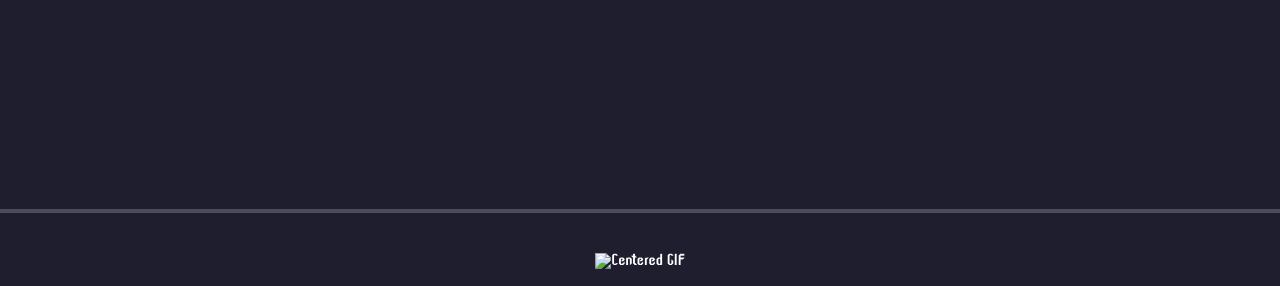
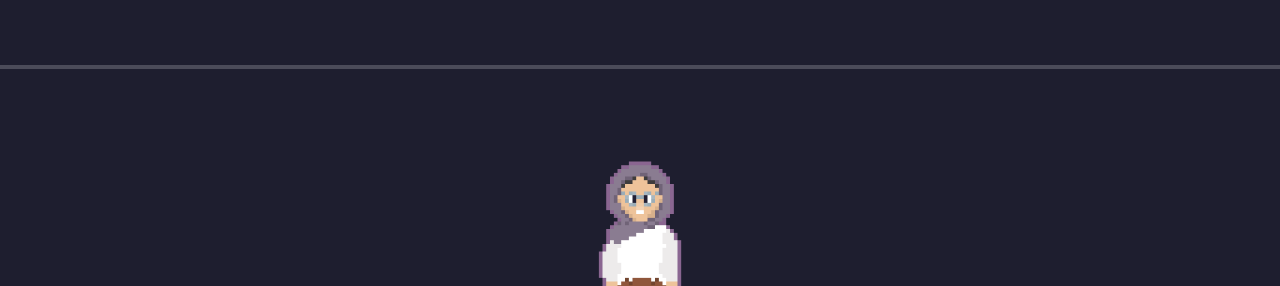
Before and after one commit to cyanrat/clip20, a plain HTML site: page index.html in a window 1280 px wide. Shown: the part 107-393 px from the top of the page. Drawn offline with Linux system fonts and the light colour scheme.

Commit message:
Update index.html

```diff
--- a/index.html
+++ b/index.html
@@ -53,7 +53,7 @@
   <div class="line"></div>
 
   <div class="content">
-    <img class="gif" src="your-gif.gif" alt="Centered GIF">
+    <img class="gif" src="Spin.gif" alt="Centered GIF">
     <div class="text">Collectible obtained "Suspicious Plush"</div>
   </div>
 
```
